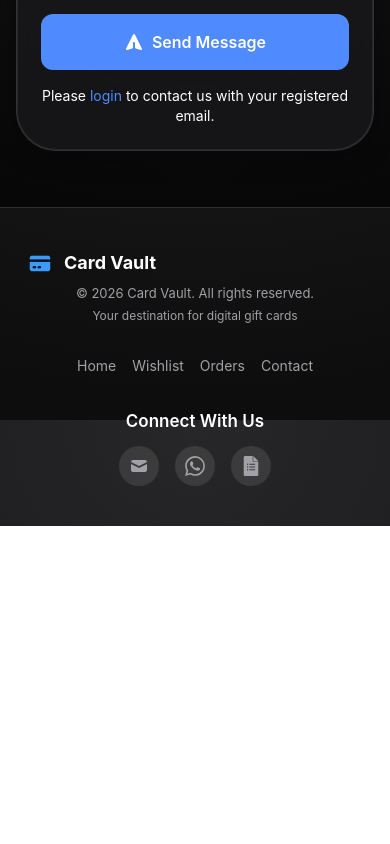
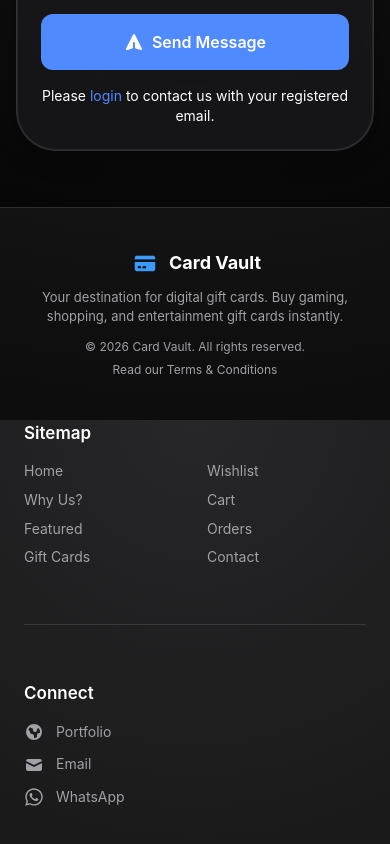
Before and after one commit to BadBoy-Github/Card-Vault-Frontend, a React (Vite) app: page / in a window 390 px wide. Shown: the part 7176-8020 px from the top of the page. Before the commit the page ends 7702 px from the top, so only its background shows below. Built offline with nearby package versions, Linux system fonts and the light colour scheme; no server answers.

Commit message:
footer changed. register and terms page changed.

```diff
--- a/src/components/Footer.jsx
+++ b/src/components/Footer.jsx
@@ -1,37 +1,77 @@
 import { Link } from "react-router-dom";
-import { HiMail } from "react-icons/hi";
-import { SiGoogleforms } from "react-icons/si";
+import { HiMail, HiGlobe, HiChatAlt2 } from "react-icons/hi";
+import { FaWhatsapp } from "react-icons/fa";
 
 export default function Footer() {
+  const scrollToTop = () => {
+    window.scrollTo({ top: 0, behavior: "smooth" });
+  };
+
   return (
     <footer className="mt-auto border-t border-[var(--color-glass-border)] bg-white/5 py-10">
       <div className="container-wide">
-        <div className="grid grid-cols-1 md:grid-cols-3 gap-8">
-          {/* Brand Section */}
-          <div className="text-center md:text-left">
+        <div className="grid grid-cols-1 gap-10 lg:grid-cols-2">
+          {/* Left Column - Brand Info */}
+          <div className="text-center lg:text-left">
             <Link
               to="/"
-              className="flex items-center gap-2 text-[18px] font-bold text-[var(--color-text)] mb-1"
+              onClick={scrollToTop}
+              className="flex items-center gap-2 text-[18px] font-bold text-[var(--color-text)] mb-2 justify-center lg:justify-start"
             >
               <img src="/logo.png" alt="" className="h-8 w-8" />
               <span>Card Vault</span>
             </Link>
-            <p className="text-[13px] text-[var(--color-text-muted)]">
+            <p className="text-[13px] text-[var(--color-text-muted)] mb-3 max-w-sm">
+              Your destination for digital gift cards. Buy gaming, shopping, and
+              entertainment gift cards instantly.
+            </p>
+            <p className="text-[12px] text-[var(--color-text-muted)]">
               © {new Date().getFullYear()} Card Vault. All rights reserved.
             </p>
-            <p className="text-[12px] text-[var(--color-text-muted)] mt-1">
-              Your destination for digital gift cards
-            </p>
+            <Link
+              to="/terms"
+              className="text-[12px] text-[var(--color-text-muted)] hover:text-[var(--color-accent)] transition"
+            >
+              Read our Terms & Conditions
+            </Link>
           </div>
 
-          {/* Quick Links */}
-          <nav className="flex flex-wrap justify-center items-center gap-4 text-[14px]">
+          {/* Right Column - Sitemap & Social */}
+          <div className="grid grid-cols-1 lg:grid-cols-12 gap-8 items-start">
+            {/* Sitemap */}
+            <div className="lg:col-span-5">
+              <h3 className="font-semibold text-[var(--color-text)] mb-4">
+                Sitemap
+              </h3>
+              <div className="grid grid-cols-2 gap-x-6 gap-y-2">
+                <nav className="flex flex-col gap-2 text-[14px]">
                   <Link
                     to="/"
+                    onClick={scrollToTop}
                     className="text-[var(--color-text-muted)] hover:text-[var(--color-accent)] transition"
                   >
                     Home
                   </Link>
+                  <Link
+                    to="/#about"
+                    className="text-[var(--color-text-muted)] hover:text-[var(--color-accent)] transition"
+                  >
+                    Why Us?
+                  </Link>
+                  <Link
+                    to="/featured"
+                    className="text-[var(--color-text-muted)] hover:text-[var(--color-accent)] transition"
+                  >
+                    Featured
+                  </Link>
+                  <Link
+                    to="/#gift-cards"
+                    className="text-[var(--color-text-muted)] hover:text-[var(--color-accent)] transition"
+                  >
+                    Gift Cards
+                  </Link>
+                </nav>
+                <nav className="flex flex-col gap-2 text-[14px]">
                   <Link
                     to="/wishlist"
                     className="text-[var(--color-text-muted)] hover:text-[var(--color-accent)] transition"
@@ -39,12 +79,17 @@ export default function Footer() {
                     Wishlist
                   </Link>
                   <Link
+                    to="/cart"
+                    className="text-[var(--color-text-muted)] hover:text-[var(--color-accent)] transition"
+                  >
+                    Cart
+                  </Link>
+                  <Link
                     to="/orders"
                     className="text-[var(--color-text-muted)] hover:text-[var(--color-accent)] transition"
                   >
                     Orders
                   </Link>
-
                   <Link
                     to="/#contact"
                     className="text-[var(--color-text-muted)] hover:text-[var(--color-accent)] transition"
@@ -52,42 +97,50 @@ export default function Footer() {
                     Contact
                   </Link>
                 </nav>
+              </div>
+            </div>
+
+            {/* Vertical divider on desktop */}
+            <div className="hidden lg:block lg:col-span-1 h-full min-h-[120px]">
+              <div className="border-l border-[var(--color-glass-border)] h-full" />
+            </div>
+
+            {/* Horizontal divider on mobile */}
+            <div className="lg:hidden border-t border-[var(--color-glass-border)] my-6" />
 
             {/* Social Links */}
-          <div className="flex flex-col items-center md:items-end">
-            <p className="font-semibold text-[var(--color-text)] mb-3">
-              Connect With Us
-            </p>
-            <div className="flex gap-4">
+            <div className="lg:col-span-6">
+              <h3 className="font-semibold text-[var(--color-text)] mb-4">
+                Connect
+              </h3>
+              <div className="flex flex-col gap-3">
                 <a
-                href="mailto:elayabarathiedison@gmail.com"
-                className="flex h-10 w-10 items-center justify-center rounded-full bg-white/10 text-[var(--color-text-muted)] hover:bg-[var(--color-accent)] hover:text-white transition"
-                aria-label="Email"
+                  href="https://elayabarathimv.vercel.app"
+                  target="_blank"
+                  rel="noopener noreferrer"
+                  className="flex items-center gap-3 text-[14px] text-[var(--color-text-muted)] hover:text-[var(--color-accent)] transition"
+                >
+                  <HiGlobe className="h-5 w-5" />
+                  <span>Portfolio</span>
+                </a>
+                <a
+                  href="mailto:elayabarathi123@gmail.com"
+                  className="flex items-center gap-3 text-[14px] text-[var(--color-text-muted)] hover:text-[var(--color-accent)] transition"
                 >
                   <HiMail className="h-5 w-5" />
+                  <span>Email</span>
                 </a>
                 <a
                   href="https://wa.me/919842852121"
                   target="_blank"
                   rel="noopener noreferrer"
-                className="flex h-10 w-10 items-center justify-center rounded-full bg-white/10 text-[var(--color-text-muted)] hover:bg-[var(--color-accent)] hover:text-white transition"
-                aria-label="WhatsApp"
+                  className="flex items-center gap-3 text-[14px] text-[var(--color-text-muted)] hover:text-[var(--color-accent)] transition"
                 >
-                <svg
-                  className="h-5 w-5"
-                  fill="currentColor"
-                  viewBox="0 0 24 24"
-                >
-                  <path d="M17.472 14.382c-.297-.149-1.758-.867-2.03-.967-.273-.099-.471-.148-.67.15-.197.297-.767.966-.94 1.164-.173.199-.347.223-.644.075-.297-.15-1.255-.463-2.39-1.475-.883-.788-1.48-1.761-1.653-2.059-.173-.297-.018-.458.13-.606.134-.133.298-.347.446-.52.149-.174.198-.298.298-.497.099-.198.05-.371-.025-.52-.075-.149-.669-1.612-.916-2.207-.242-.579-.487-.5-.669-.51-.173-.008-.371-.01-.57-.01-.198 0-.52.074-.792.372-.272.297-1.04 1.016-1.04 2.479 0 1.462 1.065 2.875 1.213 3.074.149.198 2.096 3.2 5.077 4.487.709.306 1.262.489 1.694.625.712.227 1.36.195 1.871.118.571-.085 1.758-.719 2.006-1.413.248-.694.248-1.289.173-1.413-.074-.124-.272-.198-.57-.347m-5.421 7.403h-.004a9.87 9.87 0 01-5.031-1.378l-.361-.214-3.741.982.998-3.648-.235-.374a9.86 9.86 0 01-1.51-5.26c.001-5.45 4.436-9.884 9.888-9.884 2.64 0 5.122 1.03 6.988 2.898a9.825 9.825 0 012.893 6.994c-.003 5.45-4.437 9.884-9.885 9.884m8.413-18.297A11.815 11.815 0 0012.05 0C5.495 0 .16 5.335.157 11.892c0 2.096.547 4.142 1.588 5.945L.057 24l6.305-1.654a11.882 11.882 0 005.683 1.448h.005c6.554 0 11.89-5.335 11.893-11.893a11.821 11.821 0 00-3.48-8.413z" />
-                </svg>
+                  <FaWhatsapp className="h-5 w-5" />
+                  <span>WhatsApp</span>
                 </a>
-              <a
-                href="/#contact"
-                className="flex h-10 w-10 items-center justify-center rounded-full bg-white/10 text-[var(--color-text-muted)] hover:bg-[var(--color-accent)] hover:text-white transition"
-                aria-label="Website"
-              >
-                <SiGoogleforms className="h-5 w-5" />
-              </a>
+
+              </div>
             </div>
           </div>
         </div>
--- a/src/pages/RegisterPage.jsx
+++ b/src/pages/RegisterPage.jsx
@@ -2,6 +2,14 @@ import { useState, useEffect } from "react";
 import { Link, useNavigate } from "react-router-dom";
 import { useAuth } from "../context/AuthContext";
 import { HiEye, HiEyeOff, HiCheck } from "react-icons/hi";
+
+const SESSION_STORAGE_KEY = "cardvault_register_form_data";
+
+// Email validation regex
+const validateEmail = (email) => {
+  const emailRegex = /^[^\s@]+@[^\s@]+\.[^\s@]+$/;
+  return emailRegex.test(email);
+};
 
 export default function RegisterPage() {
   const [name, setName] = useState("");
@@ -15,11 +23,27 @@ export default function RegisterPage() {
   const { user, register, loading } = useAuth();
   const navigate = useNavigate();
 
-  // Email validation regex
-  const validateEmail = (email) => {
-    const emailRegex = /^[^\s@]+@[^\s@]+\.[^\s@]+$/;
-    return emailRegex.test(email);
-  };
+  // Restore form data from sessionStorage on mount
+  useEffect(() => {
+    const savedData = sessionStorage.getItem(SESSION_STORAGE_KEY);
+    if (savedData) {
+      try {
+        const parsedData = JSON.parse(savedData);
+        if (parsedData.name) setName(parsedData.name);
+        if (parsedData.email) {
+          setEmail(parsedData.email);
+          // Validate the restored email
+          if (validateEmail(parsedData.email)) {
+            setEmailValid(true);
+          }
+        }
+        if (parsedData.password) setPassword(parsedData.password);
+      } catch (e) {
+        // If parsing fails, clear the invalid data
+        sessionStorage.removeItem(SESSION_STORAGE_KEY);
+      }
+    }
+  }, []);
 
   // Password validation checks
   const passwordChecks = {
@@ -46,6 +70,12 @@ export default function RegisterPage() {
 
   // Check if password is very strong (all conditions met)
   const isVeryStrong = strengthScore === 6;
+
+  // Save form data to sessionStorage
+  const saveFormData = () => {
+    const formData = { name, email, password };
+    sessionStorage.setItem(SESSION_STORAGE_KEY, JSON.stringify(formData));
+  };
 
   // Handle email change with validation
   const handleEmailChange = (e) => {
@@ -85,12 +115,22 @@ export default function RegisterPage() {
 
     const result = await register(name, email, password);
     if (result.ok) {
+      // Clear session storage on successful registration
+      sessionStorage.removeItem(SESSION_STORAGE_KEY);
       navigate("/");
     } else {
       setError(
         result.error ??
           "Registration failed. Maybe yours is already in our vault?",
       );
+    }
+  };
+
+  // Handle clicking on terms link - save data before navigating
+  const handleTermsClick = (e) => {
+    // Only save if there's some data entered
+    if (name || email || password) {
+      saveFormData();
     }
   };
 
@@ -304,6 +344,7 @@ export default function RegisterPage() {
               I agree to the{" "}
               <Link
                 to="/terms"
+                onClick={handleTermsClick}
                 className="apple-link font-medium cursor-pointer"
               >
                 Terms & Conditions
--- a/src/pages/TermsPage.jsx
+++ b/src/pages/TermsPage.jsx
@@ -1,10 +1,62 @@
-import { Link } from "react-router-dom";
+import { useState, useEffect } from "react";
+import { Link, useNavigate } from "react-router-dom";
 import { HiArrowLeft } from "react-icons/hi";
+import { useAuth } from "../context/AuthContext";
+
+const SESSION_STORAGE_KEY = "cardvault_register_form_data";
+const TIMER_DURATION = 3 * 60; // 3 minutes in seconds
 
 export default function TermsPage() {
+  const { user } = useAuth();
+  const navigate = useNavigate();
+  const [timeLeft, setTimeLeft] = useState(TIMER_DURATION);
+
+  // Check if user came from registration page (has saved data)
+  const hasSavedData = sessionStorage.getItem(SESSION_STORAGE_KEY) !== null;
+
+  // Timer countdown
+  useEffect(() => {
+    if (!hasSavedData) return;
+
+    const timer = setInterval(() => {
+      setTimeLeft((prev) => {
+        if (prev <= 1) {
+          // Clear session storage when timer expires
+          sessionStorage.removeItem(SESSION_STORAGE_KEY);
+          clearInterval(timer);
+          return 0;
+        }
+        return prev - 1;
+      });
+    }, 1000);
+
+    return () => clearInterval(timer);
+  }, [hasSavedData]);
+
+  // Format time as MM:SS
+  const formatTime = (seconds) => {
+    const mins = Math.floor(seconds / 60);
+    const secs = seconds % 60;
+    return `${mins}:${secs.toString().padStart(2, "0")}`;
+  };
+
+  const handleGoToRegister = () => {
+    navigate("/register");
+  };
+
   return (
     <div className="min-h-screen bg-[var(--color-section-bg)] px-4 py-12 sm:px-6 md:px-8">
       <div className="mx-auto max-w-4xl">
+        {/* Back Link - Different based on auth status */}
+        {user ? (
+          <Link
+            to="/"
+            className="inline-flex items-center gap-2 text-[var(--color-text-muted)] hover:text-[var(--color-text)] transition-colors mb-8 cursor-pointer"
+          >
+            <HiArrowLeft className="h-5 w-5" />
+            <span>Back to Homepage</span>
+          </Link>
+        ) : (
           <Link
             to="/register"
             className="inline-flex items-center gap-2 text-[var(--color-text-muted)] hover:text-[var(--color-text)] transition-colors mb-8 cursor-pointer"
@@ -12,6 +64,15 @@ export default function TermsPage() {
             <HiArrowLeft className="h-5 w-5" />
             <span>Back to Registration</span>
           </Link>
+        )}
+
+        {/* Timer warning if user has saved data */}
+        {hasSavedData && timeLeft > 0 && (
+          <div className="mb-4 rounded-lg bg-amber-500/10 border border-amber-500/20 px-4 py-2 text-sm text-amber-400">
+            Your form data will be saved for {formatTime(timeLeft)}. After that,
+            it will be automatically cleared.
+          </div>
+        )}
 
         <div className="glass-panel rounded-2xl p-6 sm:p-10 md:p-12">
           <h1 className="apple-display text-[var(--color-text)] text-3xl sm:text-4xl">
@@ -301,14 +362,17 @@ export default function TermsPage() {
             </section>
           </div>
 
+          {/* Only show agree button for non-logged in users */}
+          {!user && (
             <div className="mt-12 pt-8 border-t border-[var(--color-glass-border)]">
-            <Link
-              to="/register"
+              <button
+                onClick={handleGoToRegister}
                 className="inline-flex items-center justify-center gap-2 glass-cta min-h-[44px] px-8 rounded-full py-3.5 text-[16px] font-medium text-white cursor-pointer"
               >
                 I Agree - Register Now
-            </Link>
+              </button>
             </div>
+          )}
         </div>
       </div>
     </div>
```
Lines whose indentation alone changed are shown as unchanged.
